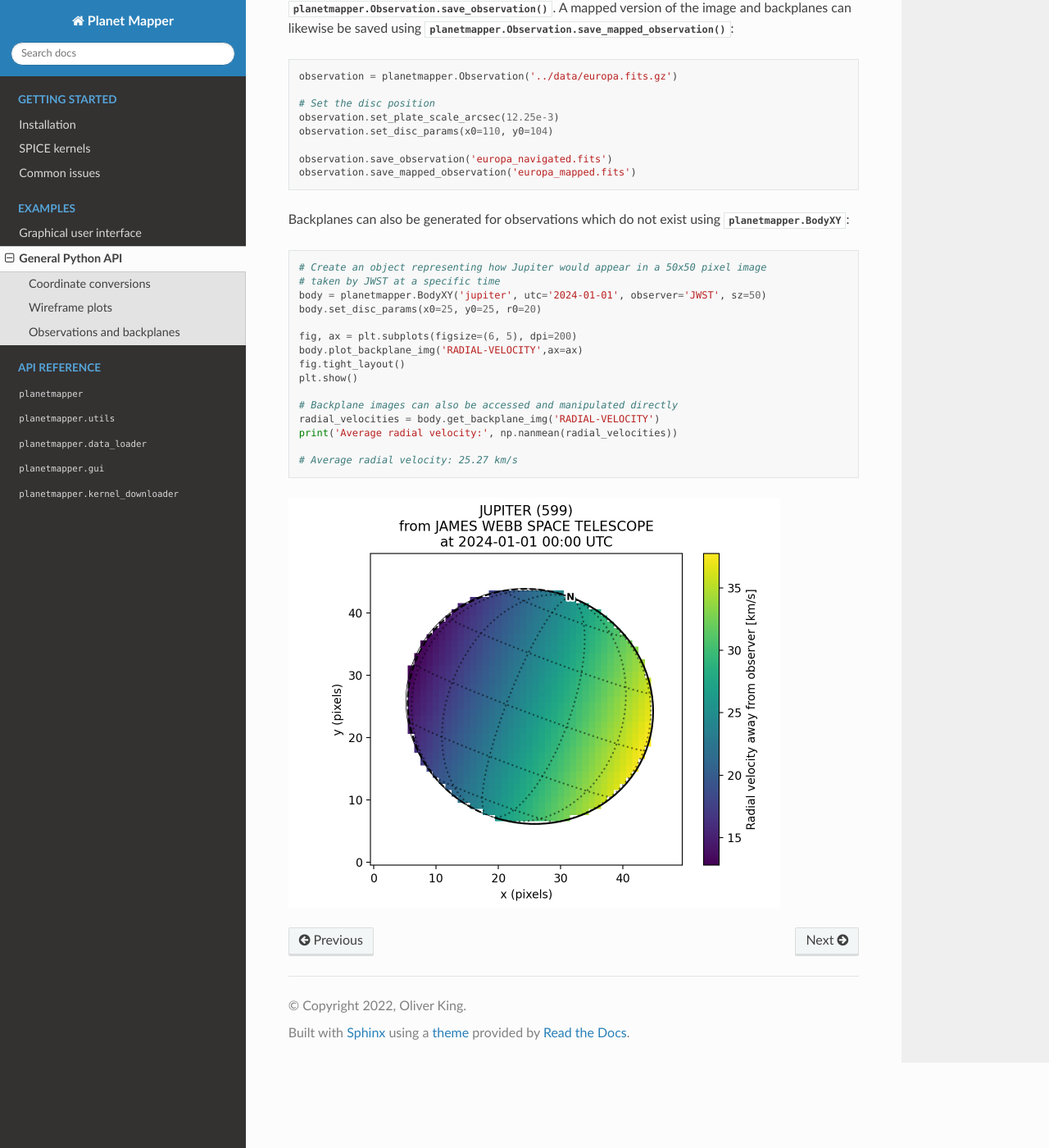
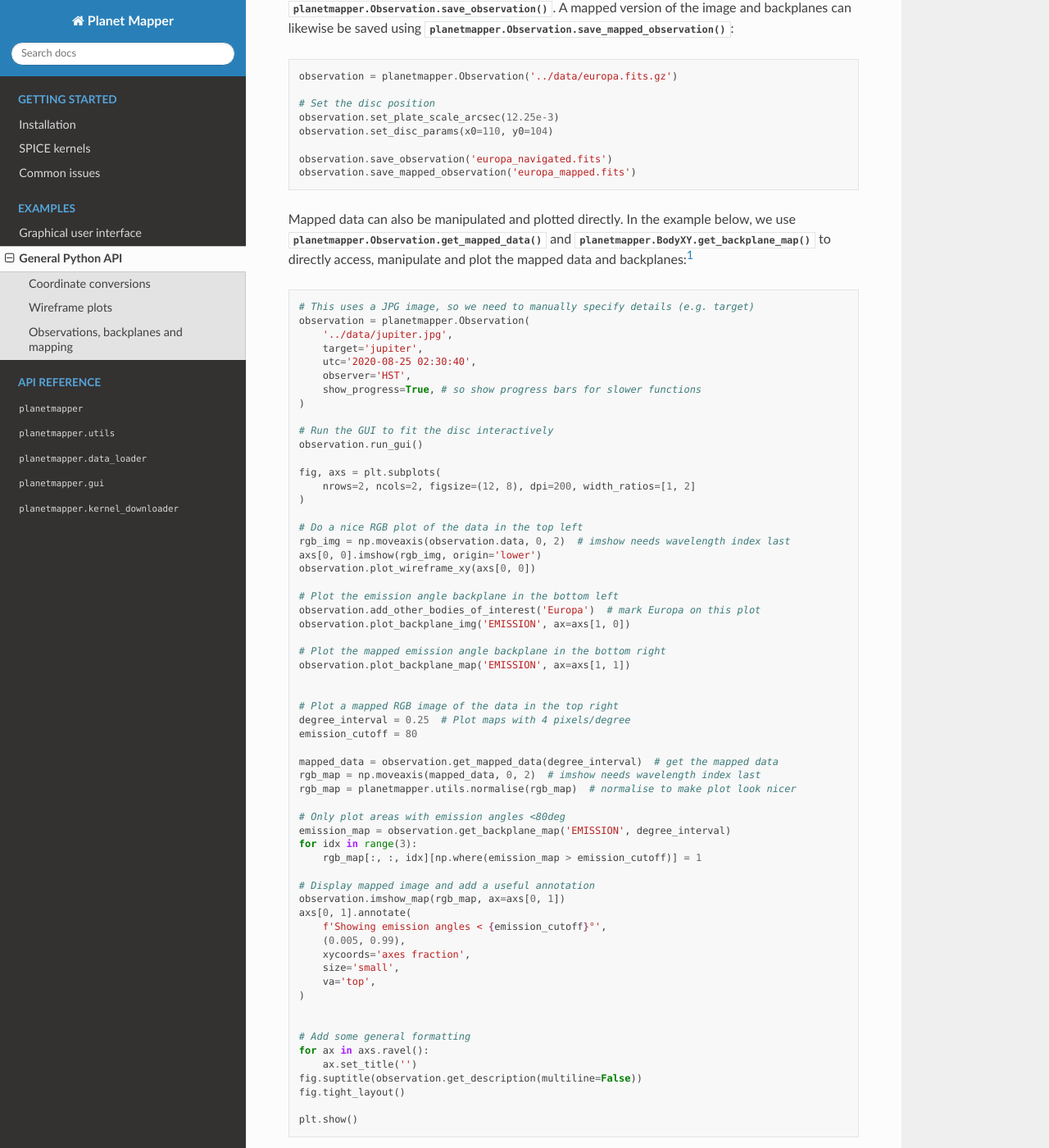
Before and after one commit to ortk95/planetmapper, a Sphinx documentation site: the page built from docs/general_python_api.rst, in a window 1280 px wide and 1400 px high, scrolled down 5468 px. Shown: the whole window at 82% size. Built offline with Sphinx 7.4.7 and the Read the Docs theme 2.0.0, drawn with Linux system fonts in a browser that asks for light colours; the version number could not be read and is left out; some of the changed text lies outside the part shown.

Commit message:
Adding mapping to examples and updating readme image

```diff
--- a/docs/general_python_api.rst
+++ b/docs/general_python_api.rst
@@ -108,8 +108,8 @@ A number of different wireframe plotting options are available:
 
     ax_radec.legend(loc='upper left')
 
-    ax_radec.set_title('plot_wireframe_radec(...)')
-    ax_km.set_title('plot_wireframe_km(...)')
+    ax_radec.set_title('Position in the sky')
+    ax_km.set_title('Position relative to Jupiter')
 
     fig.tight_layout()
     plt.show()
@@ -119,9 +119,9 @@ A number of different wireframe plotting options are available:
     :alt: Plot of Jupiter and Io
 
 
-Observations and backplanes
-===========================
-:class:`planetmapper.Observation` objects can be created to record information about a specific observation. If the observed data is saved in a FITS file with appropriate header information, a :class:`planetmapper.Observation` object can be created using only the path to that file - target, date and observer information can all be derived automatically from the header. The example below creates an Observation object, and uses it to plot an image containing showing the longitude value of each pixel: ::
+Observations, backplanes and mapping
+====================================
+:class:`planetmapper.Observation` objects can be created to calculate information about a specific observation. If the observed data is saved in a FITS file with appropriate header information, a :class:`planetmapper.Observation` object can be created using only the path to that file - target, date and observer information can all be derived automatically from the header. The example below creates an Observation object, and uses it to plot an image containing showing the longitude value of each pixel: ::
 
     observation = planetmapper.Observation('../data/europa.fits.gz')
 
@@ -148,6 +148,73 @@ A range of backplane images can be generated - see :ref:`default backplanes` for
     observation.save_mapped_observation('europa_mapped.fits')
 
 
+Mapped data can also be manipulated and plotted directly. In the example below, we use :func:`planetmapper.Observation.get_mapped_data` and :func:`planetmapper.BodyXY.get_backplane_map` to directly access, manipulate and plot the mapped data and backplanes:[#jupiterhst]_ ::
+
+    # This uses a JPG image, so we need to manually specify details (e.g. target)
+    observation = planetmapper.Observation(
+        '../data/jupiter.jpg',
+        target='jupiter',
+        utc='2020-08-25 02:30:40',
+        observer='HST',
+        show_progress=True, # so show progress bars for slower functions
+    )
+
+    # Run the GUI to fit the disc interactively
+    observation.run_gui()
+
+    fig, axs = plt.subplots(
+        nrows=2, ncols=2, figsize=(12, 8), dpi=200, width_ratios=[1, 2]
+    )
+
+    # Do a nice RGB plot of the data in the top left
+    rgb_img = np.moveaxis(observation.data, 0, 2)  # imshow needs wavelength index last
+    axs[0, 0].imshow(rgb_img, origin='lower')
+    observation.plot_wireframe_xy(axs[0, 0])
+
+    # Plot the emission angle backplane in the bottom left
+    observation.add_other_bodies_of_interest('Europa')  # mark Europa on this plot
+    observation.plot_backplane_img('EMISSION', ax=axs[1, 0])
+
+    # Plot the mapped emission angle backplane in the bottom right
+    observation.plot_backplane_map('EMISSION', ax=axs[1, 1])
+
+
+    # Plot a mapped RGB image of the data in the top right
+    degree_interval = 0.25  # Plot maps with 4 pixels/degree
+    emission_cutoff = 80
+
+    mapped_data = observation.get_mapped_data(degree_interval)  # get the mapped data
+    rgb_map = np.moveaxis(mapped_data, 0, 2)  # imshow needs wavelength index last
+    rgb_map = planetmapper.utils.normalise(rgb_map)  # normalise to make plot look nicer
+
+    # Only plot areas with emission angles <80deg
+    emission_map = observation.get_backplane_map('EMISSION', degree_interval)
+    for idx in range(3):
+        rgb_map[:, :, idx][np.where(emission_map > emission_cutoff)] = 1
+
+    # Display mapped image and add a useful annotation
+    observation.imshow_map(rgb_map, ax=axs[0, 1])
+    axs[0, 1].annotate(
+        f'Showing emission angles < {emission_cutoff}°',
+        (0.005, 0.99),
+        xycoords='axes fraction',
+        size='small',
+        va='top',
+    )
+
+
+    # Add some general formatting
+    for ax in axs.ravel():
+        ax.set_title('')
+    fig.suptitle(observation.get_description(multiline=False))
+    fig.tight_layout()
+
+    plt.show()
+
+.. image:: images/jupiter_mapped.png
+    :width: 800
+    :alt: Plot of a mapped Jupiter observation
+
 Backplanes can also be generated for observations which do not exist using :class:`planetmapper.BodyXY`: ::
 
     # Create an object representing how Jupiter would appear in a 50x50 pixel image
@@ -169,3 +236,6 @@ Backplanes can also be generated for observations which do not exist using :clas
 .. image:: images/jupiter_backplane.png
     :width: 600
     :alt: Plot of Jupiter's rotation
+
+
+.. [#jupiterhst] The `Jupiter image <https://hubblesite.org/contents/media/images/2020/42/4739-Image>`_ is from the OPAL program using the Hubble Space Telescope. Credit: *NASA, ESA, STScI, A. Simon (Goddard Space Flight Center), and M.H. Wong (University of California, Berkeley) and the OPAL team*
--- a/docs/index.rst
+++ b/docs/index.rst
@@ -26,9 +26,9 @@ Key features
 
 :ref:`Convert coordinates, generate backplanes and project maps of telescope observations <python examples>`
 ------------------------------------------------------------------------------------------------------------
-.. image:: images/europa_backplane.png
-    :width: 600
-    :alt: Plot of Europa
+.. image:: images/jupiter_mapped.png
+    :width: 800
+    :alt: Plot of a mapped Jupiter observation
 
 
 .. toctree::
```
Also changed, not shown: README.md (+1 -1 lines), docs/images/jupiter_mapped.png (added), 2 other files.
